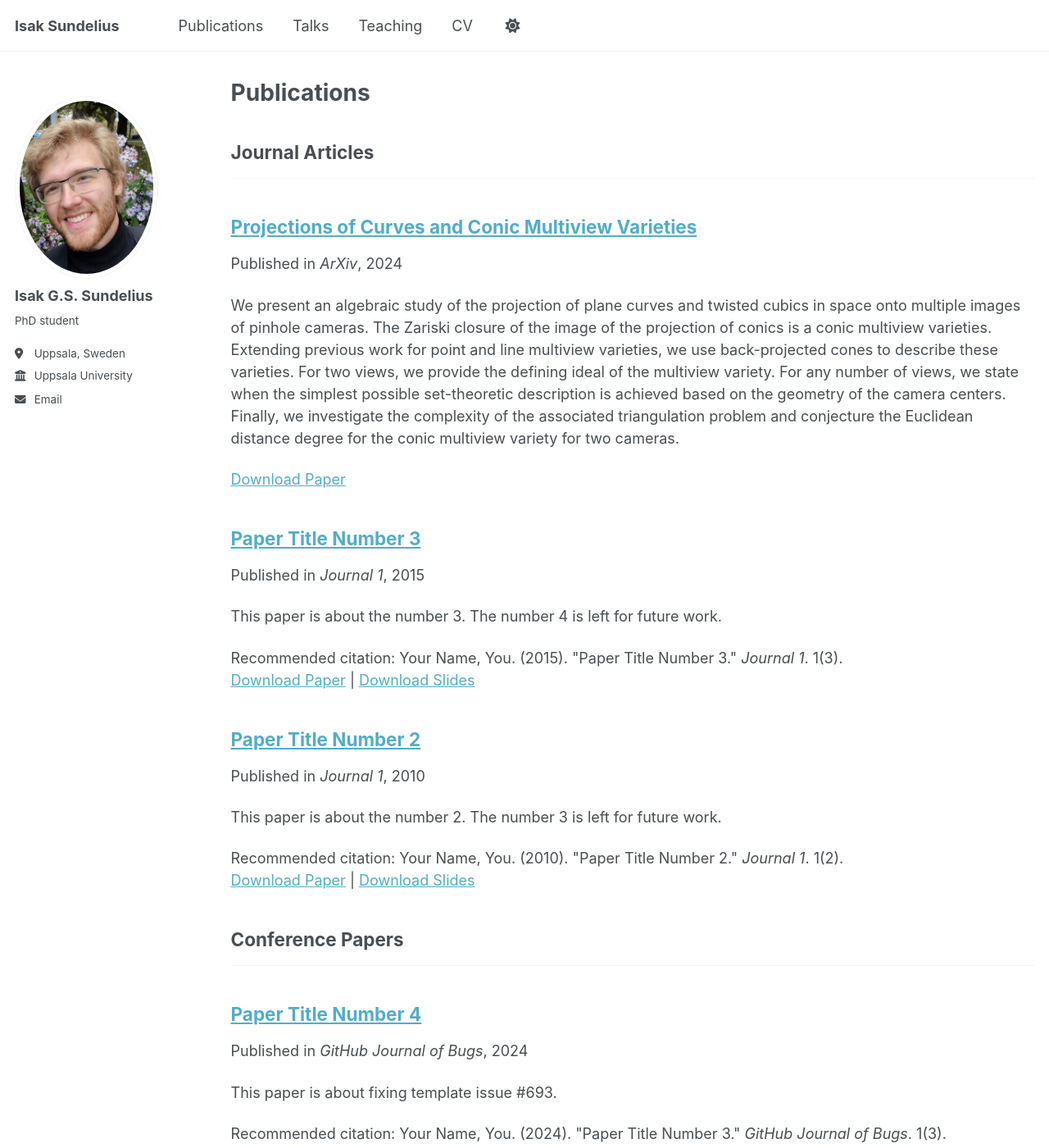
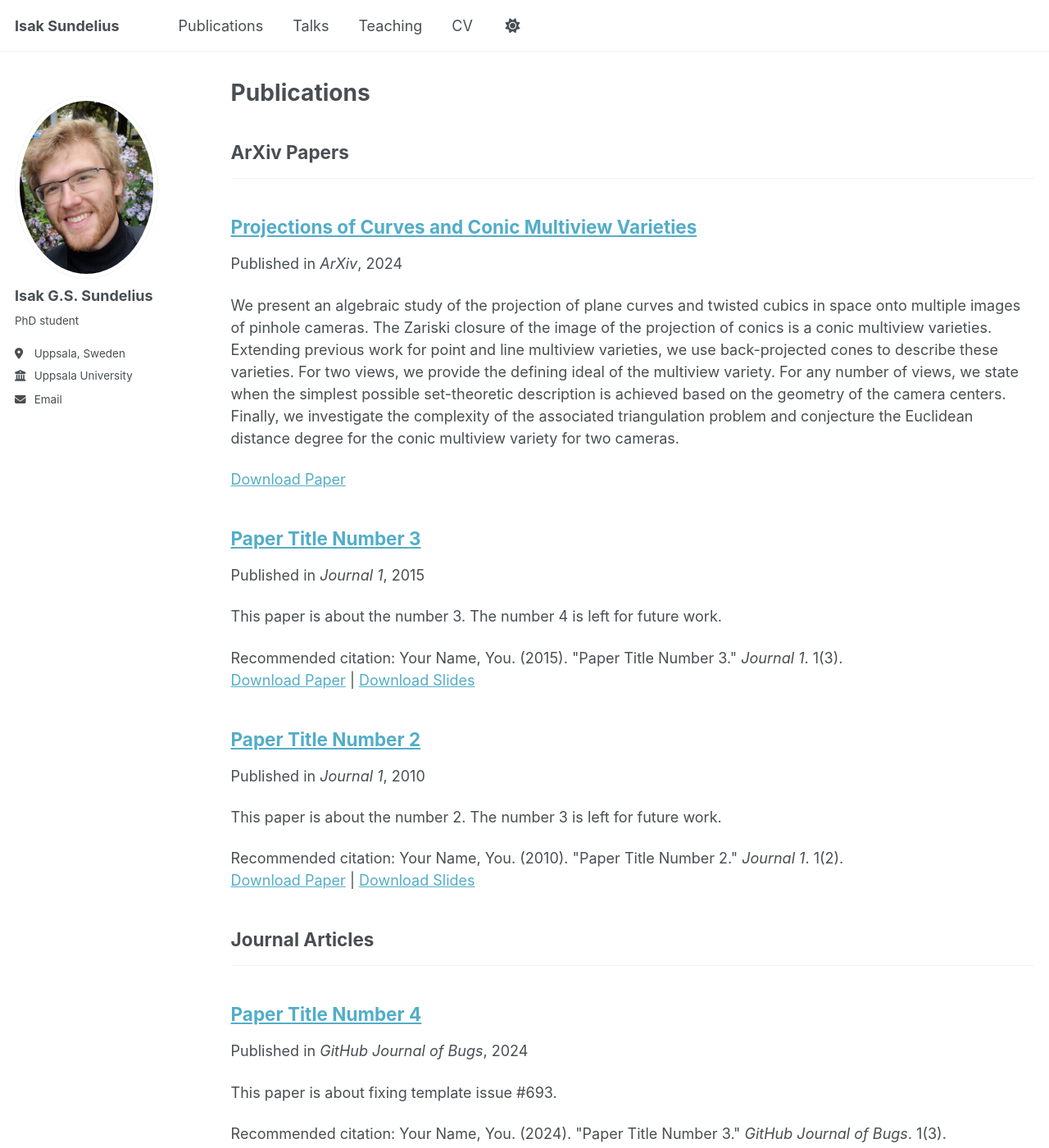
Before and after one commit to IsakSundelius/isaksundelius.github.io, a Jekyll site: the page built from _pages/publications.html, in a window 1280 px wide and 1400 px high. Shown: the whole window at 82% size. Built offline with Jekyll 4.4.1, drawn with Linux system fonts in a browser that asks for light colours.

Commit message:
Update _config.yml
Fixed article categories in Publications.

```diff
--- a/_config.yml
+++ b/_config.yml
@@ -74,9 +74,9 @@ publication_category:
   books:
     title: 'Books'
   manuscripts:
+    title: 'ArXiv Papers'
+  conferences:
     title: 'Journal Articles'
-  conferences:
-    title: 'Conference Papers'
 
 # Site Settings
 teaser                   :  # filename of teaser fallback teaser image placed in /images/, .e.g. "500x300.png"
```
